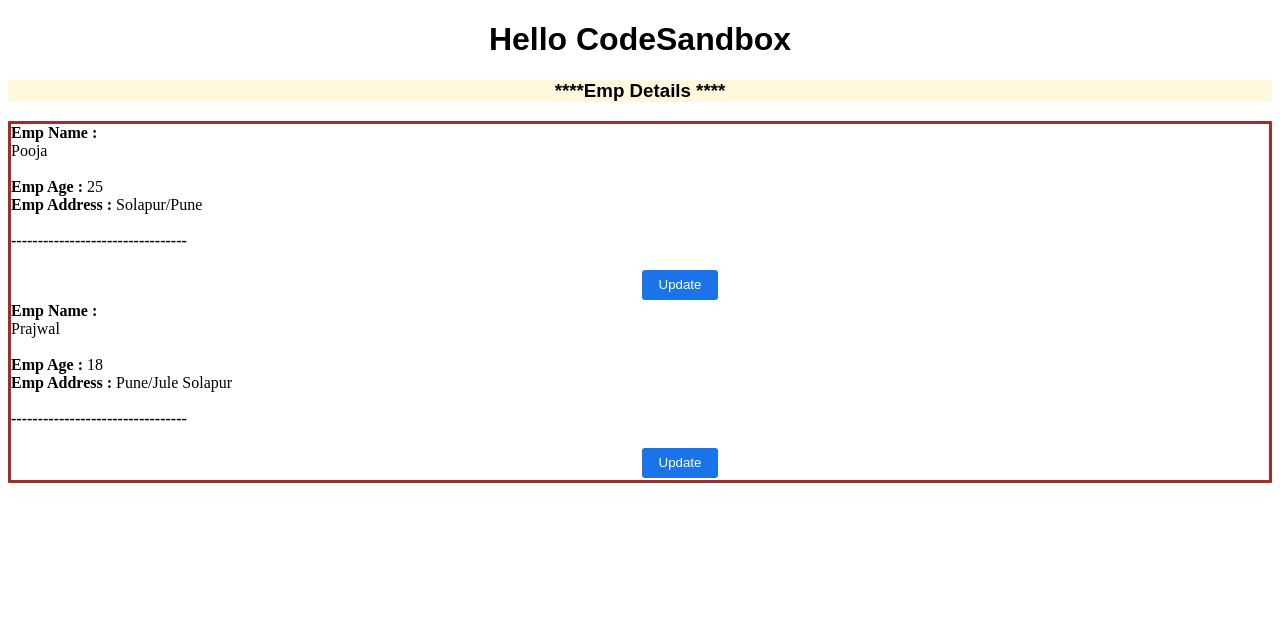
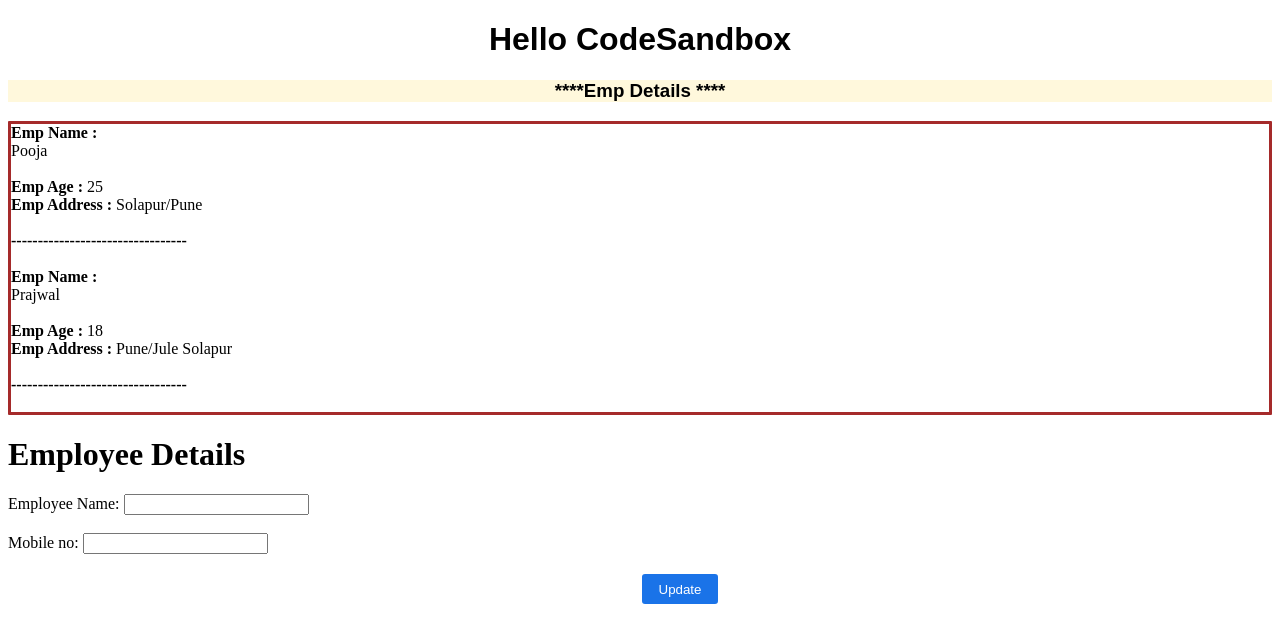
Before and after one commit to Pooja997/react_tut_1, a React (Create React App) app: page / in a window 1280 px wide. Shown: the top 642 px of the page. Built offline with nearby package versions, Linux system fonts and the light colour scheme.

Commit message:
Update 4 files

```diff
--- a/src/App.js
+++ b/src/App.js
@@ -1,7 +1,7 @@
 import "./styles.css";
 import EmpItem from "./components/EmpItem";
 import Card from "./components/Card";
-//import FormElements from "./components/FormElements";
+import EmpForm from "./components/EmpForm";
 
 function App() {
   const data_arr = [
@@ -28,6 +28,7 @@ function App() {
           age={data_arr[1].age}
         />
       </Card>
+      <EmpForm></EmpForm>
     </div>
   );
 }
--- /dev/null
+++ b/src/components/EmpForm.js
@@ -0,0 +1,32 @@
+import React, { useState } from "react";
+function EmpForm(props) {
+  const [ename, setEname] = useState("");
+
+  function clickHandler(event) {
+    console.log(event);
+  }
+
+  function nameChange_handler(event) {
+    console.log(event.target.value);
+    setEname(event.target.value);
+  }
+
+  return (
+    <div>
+      <h1> Employee Details </h1>
+      <label>Employee Name: </label>
+      <input type="text" onChange={nameChange_handler} name="ename" />
+      <br />
+      <br />
+      <label>Mobile no: </label>
+      <input type="text" type="number" />
+      <br />
+      <br />
+      <button className="btnCls" onClick={clickHandler}>
+        Update
+      </button>
+    </div>
+  );
+}
+
+export default EmpForm;
--- a/src/components/EmpItem.js
+++ b/src/components/EmpItem.js
@@ -27,9 +27,9 @@ function EmpItem(props) {
       <br /> <b>---------------------------------</b>
       <br />
       <br />
-      <button className="btnCls" onClick={clickHandler}>
+      {/* <button className="btnCls" onClick={clickHandler}>
         Update
-      </button>
+      </button> */}
     </div>
   );
 }
```
Also changed, not shown: src/components/FormElements.js (deleted, +0 -14 lines).
